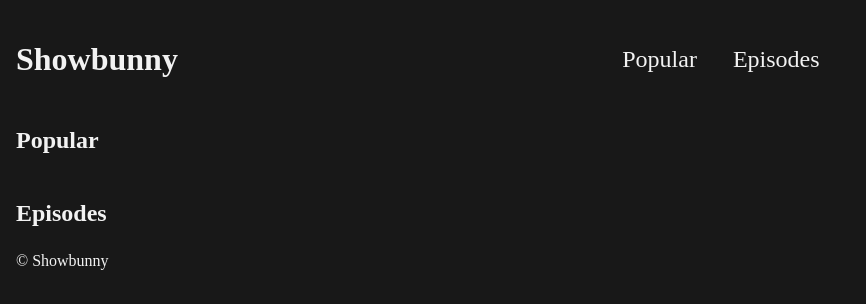
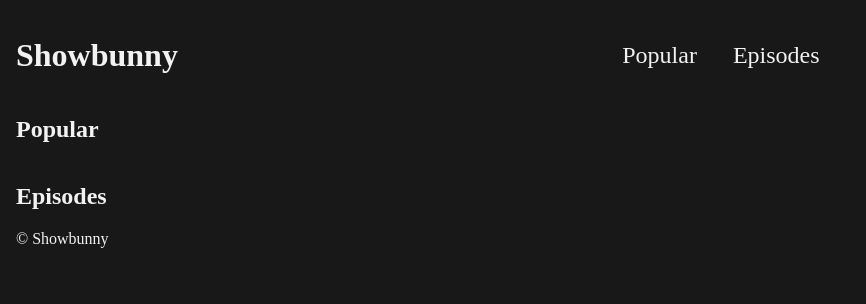
Before and after one commit to macjabeth/showbunny, a website built with Vite: page index.html in a window 1280 px wide. Shown: the whole page, without its empty margins (0-866 px from the left). Built offline with nearby package versions, Linux system fonts and the light colour scheme; no server answers.

Commit message:
Revert "💚 Import CSS from JS"
This reverts commit 295af52b0209029f1c9d24a98721339c69596c73.

```diff
--- a/index.html
+++ b/index.html
@@ -17,6 +17,10 @@
     <link rel="manifest" href="site.webmanifest" />
     <link rel="apple-touch-icon" href="icon.png" />
     <!-- Place favicon.ico in the root directory -->
+
+    <link rel="stylesheet" href="css/normalize.css" />
+    <link rel="stylesheet" href="css/defaults.css" />
+    <link rel="stylesheet" href="css/main.css" />
 
     <meta name="theme-color" content="#f2f2f2" />
   </head>
--- a/js/main.js
+++ b/js/main.js
@@ -1,8 +1,3 @@
-// Styles
-import '../css/normalize.css';
-import '../css/defaults.css';
-import '../css/main.css';
-
 // Parcel needs this when working with async
 import BunnyChan from './bunnychan';
 import KittySan from './kittysan';
```
